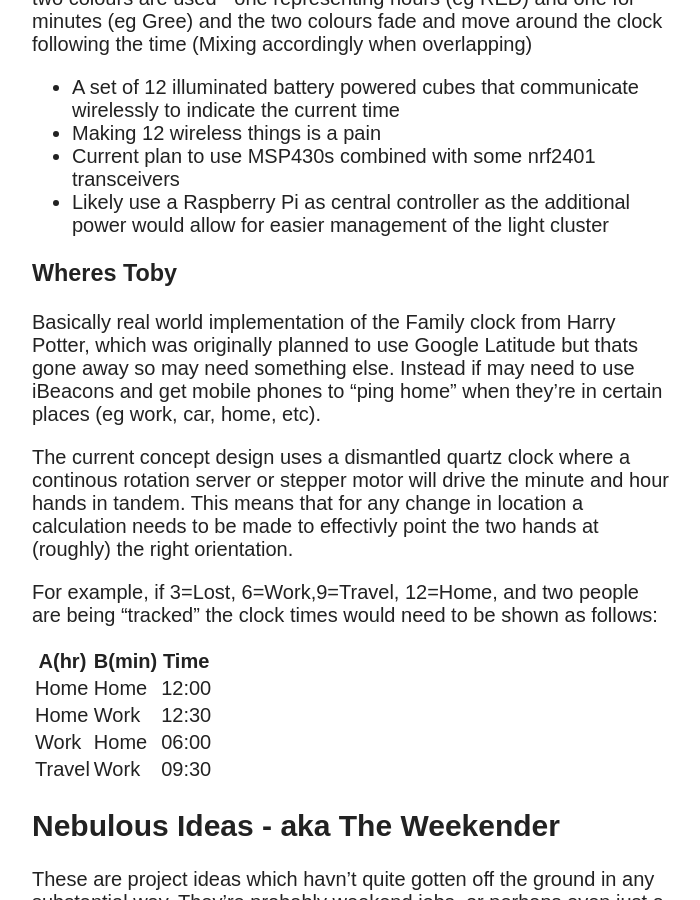
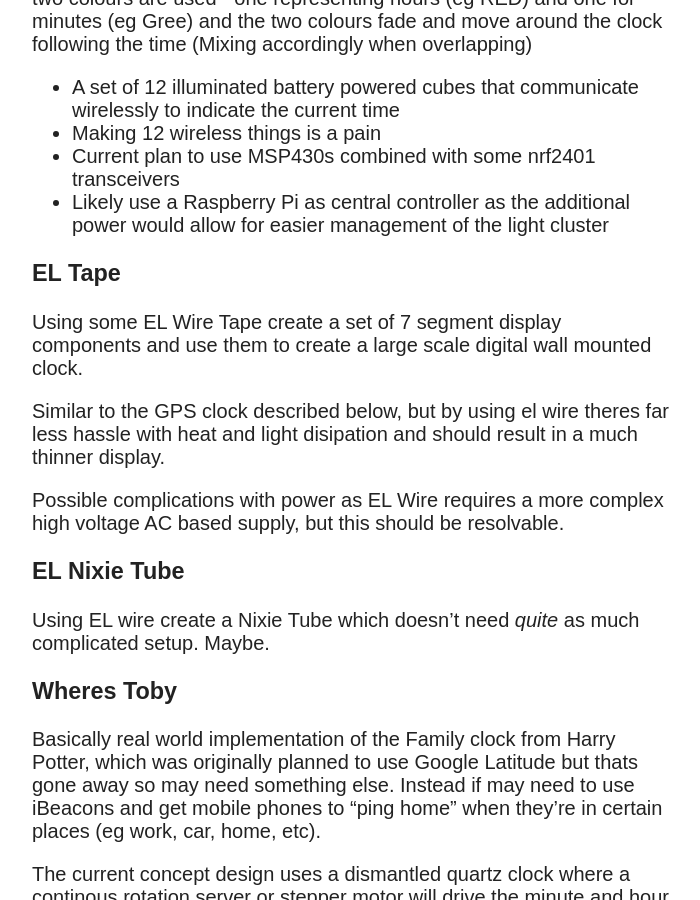
Before and after one commit to warmfusion/warmfusion.github.io, a Jekyll site: the page built from projects.md, in a window 1280 px wide and 900 px high, scrolled down 1491 px. Shown: the whole window, without its empty margins (318-1018 px from the left). Built offline with Jekyll 4.4.1, drawn with Linux system fonts in a browser that asks for light colours; nearby versions of some CDN libraries.

Commit message:
Added some projects

```diff
--- a/projects.md
+++ b/projects.md
@@ -39,6 +39,17 @@ The concept is to have a set of battery powered cubes placed around in any parti
 - Current plan to use MSP430s combined with some nrf2401 transceivers
 - Likely use a Raspberry Pi as central controller as the additional power would allow for easier management of the light cluster
 
+### EL Tape
+
+Using some EL Wire Tape create a set of 7 segment display components and use them to create a large scale digital wall mounted clock.
+
+Similar to the GPS clock described below, but by using el wire theres far less hassle with heat and light disipation and should result in a much thinner display.
+
+Possible complications with power as EL Wire requires a more complex high voltage AC based supply, but this should be resolvable.
+
+### EL Nixie Tube
+
+Using EL wire create a Nixie Tube which doesn't need *quite* as much complicated setup. Maybe.
 
 ### Wheres Toby
 
```
